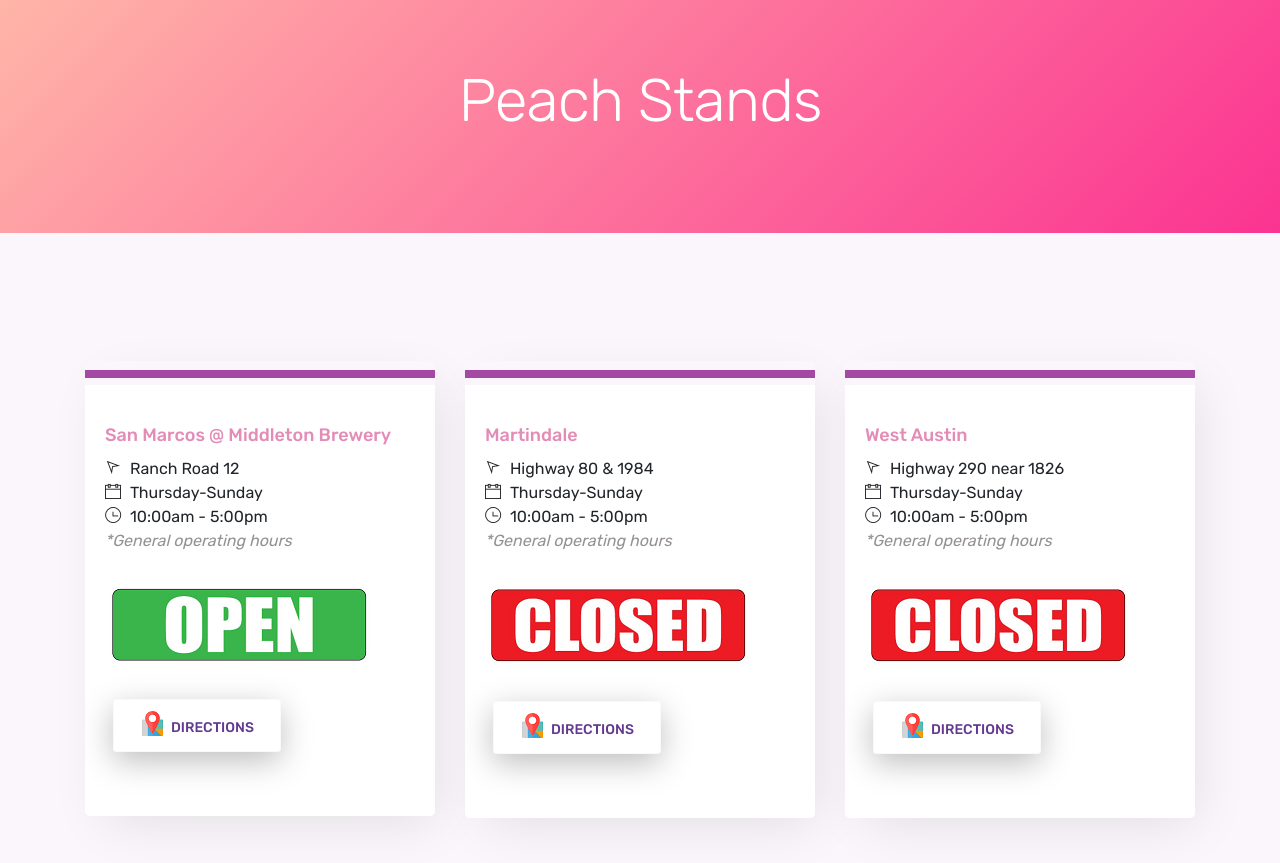
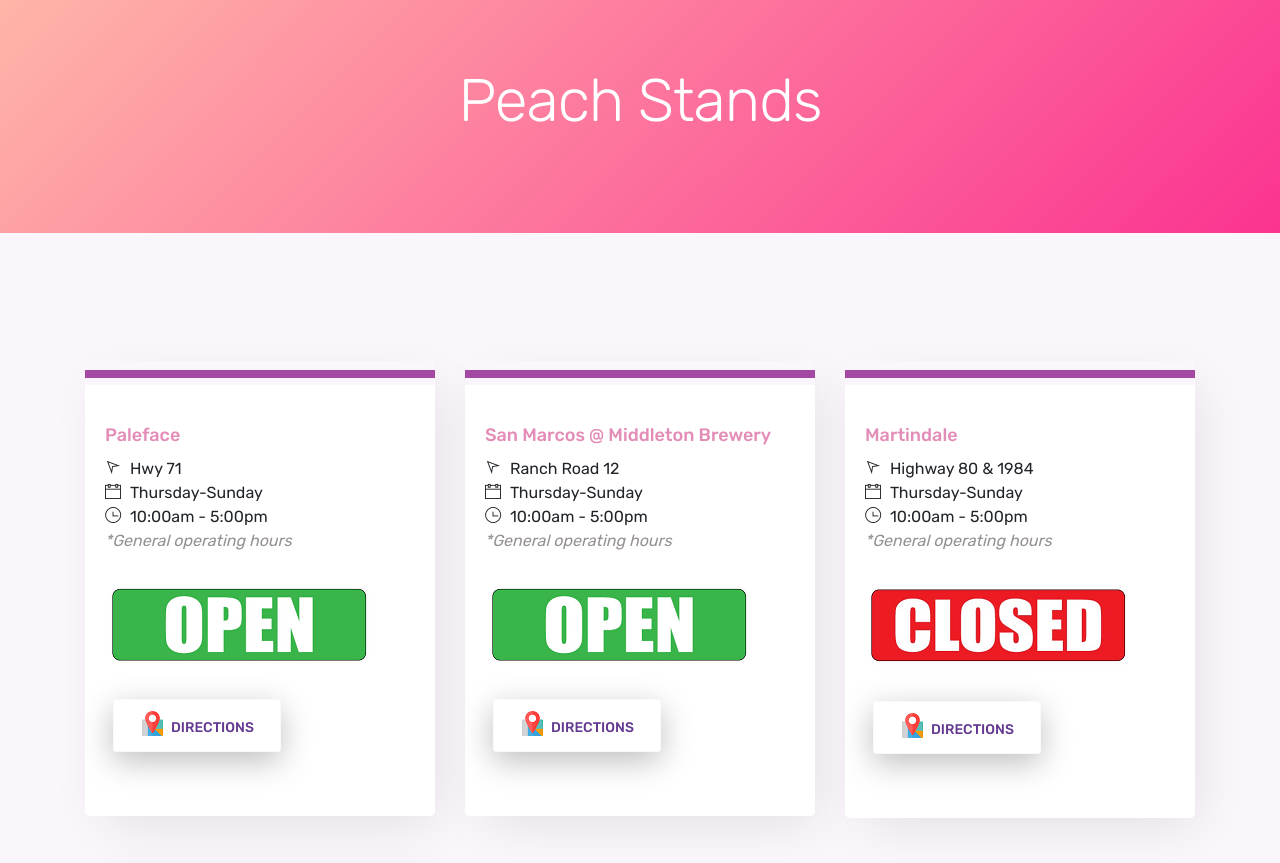
Before and after one commit to FredericksburgPeach/website, a plain HTML site: page stands.html in a window 1280 px wide. Shown: the part 83-946 px from the top of the page. Drawn offline with Linux system fonts and the light colour scheme.

Commit message:
Update stands.html

```diff
--- a/stands.html
+++ b/stands.html
@@ -88,7 +88,33 @@ URI     : https://colorlib.com
 
                         <div class="row">
 
-                            <div class="col-xs-12 col-sm-4">
+                                            <div class="col-xs-12 col-sm-4">
+                                <div class="single-blog">
+                                    <div class="blog-photo">
+                                        <img src="images/small1.jpg" alt="">
+                                    </div>
+                                    <div class="blog-content">
+                                        <h3><a href="#">Paleface</a></h3>
+                                        <ul class="blog-meta">
+                                          <li><span class="ti-location-arrow"></span> <a href="https://www.google.com/maps/@30.3835863,-98.0850736,16z"></a>Hwy 71</li><br>
+
+                           <li><span class="ti-calendar"></span> <a href="#"></a>Thursday-Sunday</li><br>
+
+                                                <li><span class="ti-time"></span> <a href="#"></a>10:00am - 5:00pm</li>
+                                                <p><i>*General operating hours</i></p>
+
+                                        </ul>
+
+                                        <p><img src="images/open.png" alt="open"</p><br><br>
+
+                                                            <a href="https://www.google.com/maps/@30.3835863,-98.0850736,16z" class="btn btn-light"><img src="images/map.png" alt="icon">Directions</a>
+                                    </div>
+                                </div>
+                            </div>
+
+
+
+                         <div class="col-xs-12 col-sm-4">
                                 <div class="single-blog">
                                     <div class="blog-photo">
                                         <img src="images/small1.jpg" alt="">
@@ -136,6 +162,14 @@ URI     : https://colorlib.com
                                 </div>
                             </div>
 
+                          </div>
+
+
+                          <br><br>
+
+
+                        <div class="row">
+
 
                             <div class="col-xs-12 col-sm-4">
                                 <div class="single-blog">
@@ -156,7 +190,7 @@ URI     : https://colorlib.com
 
                                      <p><img src="images/closed.png" alt="closed"</p><br><br>
 
-                                                            <a href="https://l.facebook.com/l.php?u=https%3A%2F%2Fwww.google.com%2Fmaps%2F%4030.2296276%2C-97.8918565%2C3a%2C75y%2C28.46h%2C80.73t%2Fdata%3D!3m6!1e1!3m4!1s3PC-Tjby3exJADK79XYpPA!2e0!7i13312!8i6656&h=ATMNFqo-kXU6iGpL7vY7XTn--NSaac3YNgSO-Cssj8DOFYloNPif8bq5-VMYhNu0sVmnn8U6RSpV17alQvhmKly6K48heKTscq_Tg5ada2bJbzF4DQ&s=1" class="btn btn-light"><img src="images/map.png" alt="icon">Directions</a>
+                                                            <a href="https://www.google.com%2Fmaps%2F%4030.2296276%2C-97.8918565%2C3a%2C75y%2C28.46h%2C80.73t%2Fdata%3D!3m6!1e1!3m4!1s3PC-Tjby3exJADK79XYpPA!2e0!7i13312!8i6656&h=ATMNFqo-kXU6iGpL7vY7XTn--NSaac3YNgSO-Cssj8DOFYloNPif8bq5-VMYhNu0sVmnn8U6RSpV17alQvhmKly6K48heKTscq_Tg5ada2bJbzF4DQ&s=1" class="btn btn-light"><img src="images/map.png" alt="icon">Directions</a>
                                     </div>
                                 </div>
                             </div>
```
